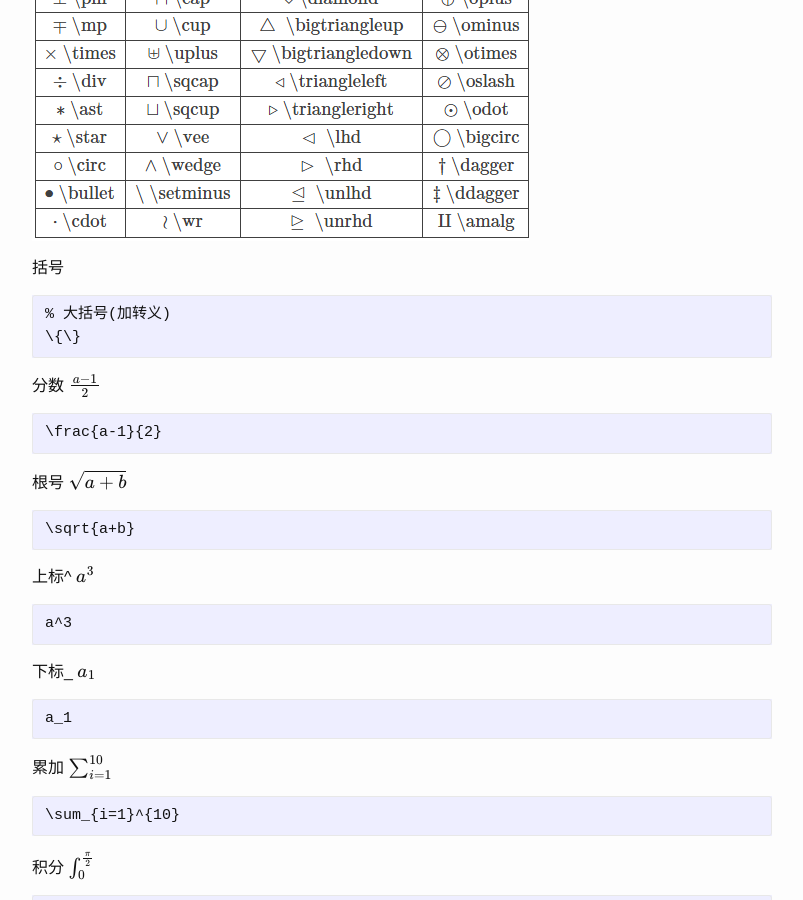
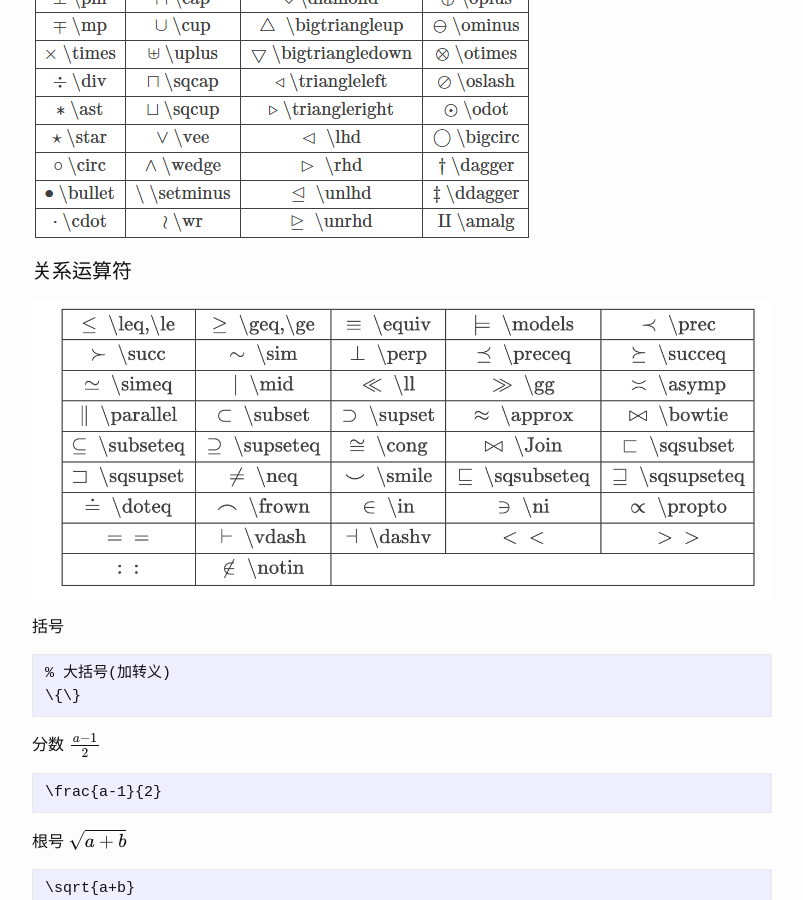
Before and after one commit to josephstalin117/josephstalin117.github.io, a Jekyll site: the page built from _posts/2018-6-23-latex.markdown, in a window 1280 px wide and 900 px high, scrolled down 2867 px. Shown: the whole window, without its empty margins (238-1041 px from the left). Built offline with Jekyll 4.4.1, drawn with Linux system fonts in a browser that asks for light colours; formulas are drawn with MathJax 3.

Commit message:
add latex relational operation

````diff
--- a/_posts/2016-04-04-linux.markdown
+++ b/_posts/2016-04-04-linux.markdown
@@ -391,7 +391,7 @@ sslocal -c /home/mudao/shadowsocks.json
 }
 
 # 后台运行
-nohup ssserver -c /etc/shadowsocks.json > /dev/null &
+nohup ssserver -c /etc/shadowsocks.json > /dev/null 2>&1 &
 ```
 
 Privoxy
--- a/_posts/2018-6-23-latex.markdown
+++ b/_posts/2018-6-23-latex.markdown
@@ -128,6 +128,10 @@ $$行间公司$$
 #### 数学符号
 
 ![images](/source/operation.png)
+
+#### 关系运算符
+
+![images](/source/Relational_operation.png)
 
 括号
 ```
````
Also changed, not shown: source/Relational_operation.png (added).
